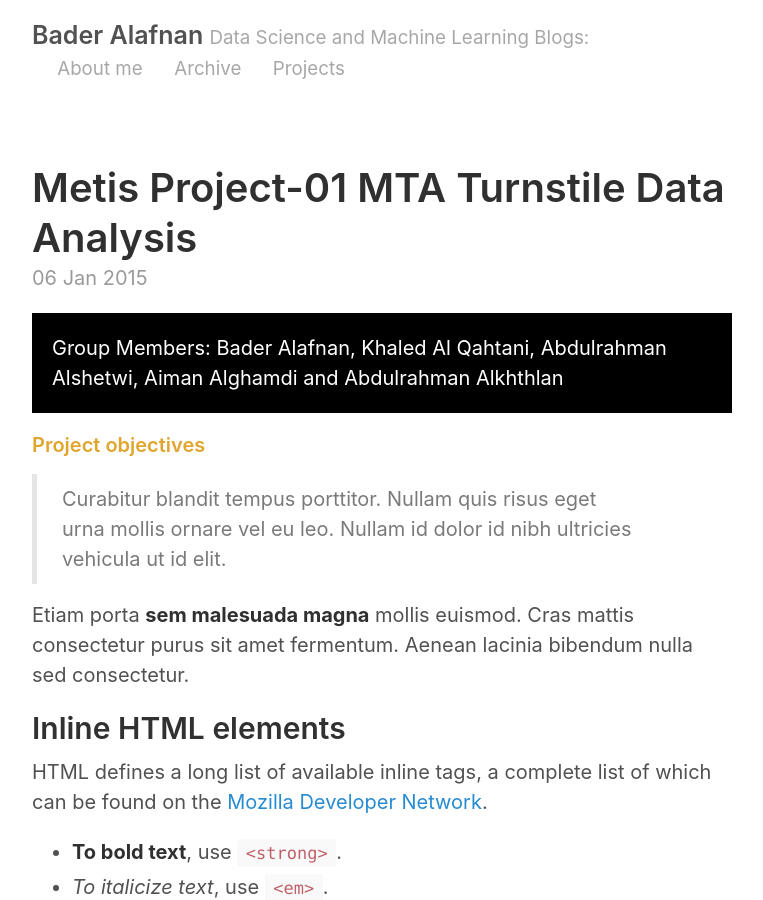
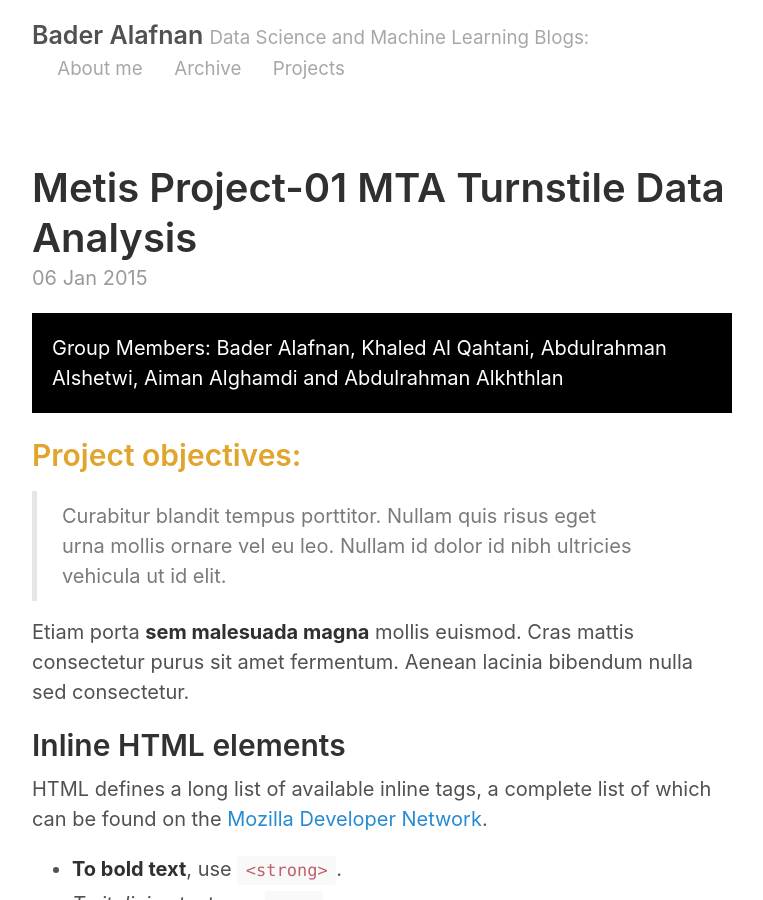
Before and after one commit to alafnan/alafnan.github.io, a Jekyll site: the page built from _posts/2015-01-6-example-content.md, in a window 1280 px wide and 900 px high. Shown: the whole window, without its empty margins (258-1021 px from the left). Built offline with Jekyll 4.4.1, drawn with Linux system fonts in a browser that asks for light colours.

Commit message:
Update 2015-01-6-example-content.md

```diff
--- a/_posts/2015-01-6-example-content.md
+++ b/_posts/2015-01-6-example-content.md
@@ -8,7 +8,7 @@ title: Metis Project-01 MTA Turnstile Data Analysis
 Group Members: Bader Alafnan, Khaled Al Qahtani, Abdulrahman Alshetwi, Aiman Alghamdi and Abdulrahman Alkhthlan
 </div>
 
-<h1 style="font-size:1em; color:#E1A52D;">Project objectives</h1>
+<h1 style="font-size:1.5em; color:#E1A52D;">Project objectives:</h1>
 
 > Curabitur blandit tempus porttitor. Nullam quis risus eget urna mollis ornare vel eu leo. Nullam id dolor id nibh ultricies vehicula ut id elit.
 
```
